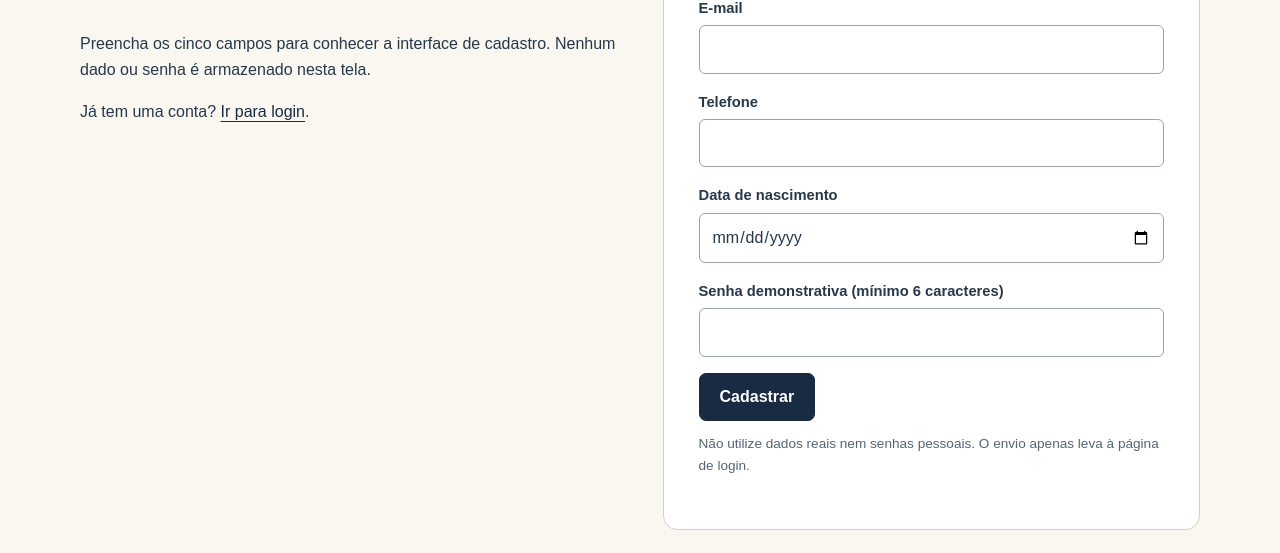
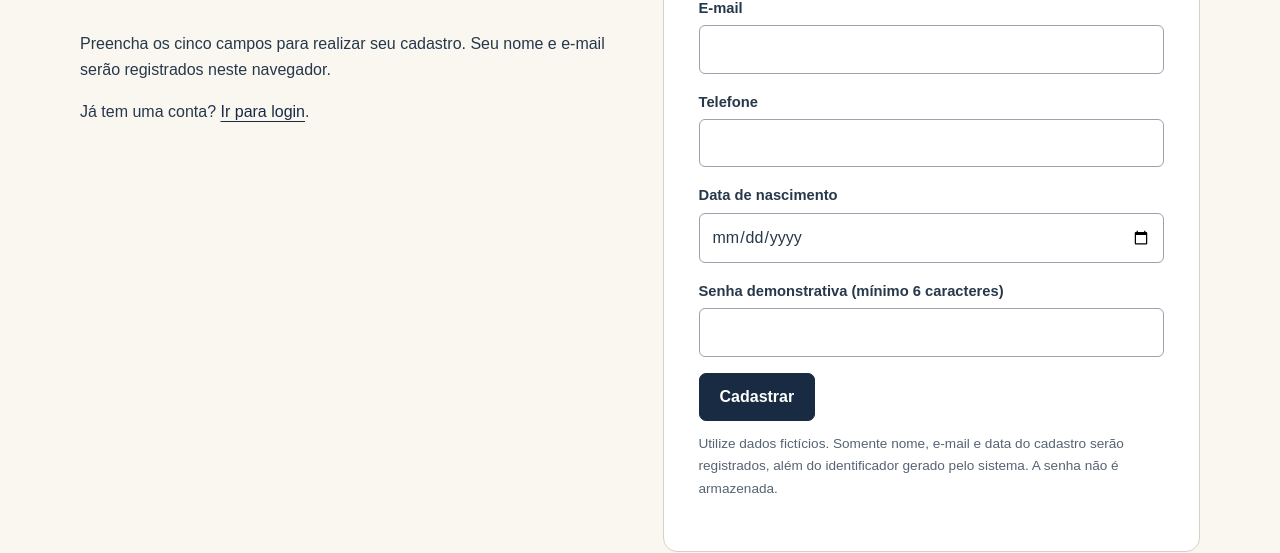
Before and after one commit to luinsta/sono-conforto, a plain HTML site: page cadastro.html in a window 1280 px wide. Shown: the part 259-812 px from the top of the page. Drawn offline with Linux system fonts and the light colour scheme.

Commit message:
Add files via upload

```diff
--- a/cadastro.html
+++ b/cadastro.html
@@ -7,7 +7,7 @@
   <title>Cadastro | Sono &amp; Conforto</title>
   <link rel="icon" href="img/moon.svg" type="image/svg+xml">
   <link rel="stylesheet" href="css/style.css">
-
+  <script src="js/cadastro.js" defer></script>
 </head>
 <body>
   <a class="skip" href="#conteudo">Ir ao conteúdo</a>
@@ -15,7 +15,7 @@
     <a class="brand" href="index.html"><img src="img/moon.svg" width="32" height="32" alt="">Sono &amp; Conforto</a>
     <nav aria-label="Menu principal"><a href="index.html">Início</a><a href="index.html#catalogo">Catálogo</a><a href="index.html#sobre">Sobre</a><a href="cadastro.html" aria-current="page">Cadastro</a><a href="login.html">Login</a><a href="admin.html">Admin</a></nav>
   </div></header>
-  <main id="conteudo"><section class="wrap form-layout"><div class="form-intro"><p class="eyebrow">SUA CONTA</p><h1>Crie seu cadastro</h1><p>Preencha os cinco campos para conhecer a interface de cadastro. Nenhum dado ou senha é armazenado nesta tela.</p><p>Já tem uma conta? <a href="login.html">Ir para login</a>.</p></div><div class="panel"><form id="cadastro-form" action="login.html" method="get"><label for="nome">Nome completo</label><input id="nome" type="text" autocomplete="name" required maxlength="100"><label for="email">E-mail</label><input id="email" type="email" autocomplete="email" required maxlength="254"><label for="telefone">Telefone</label><input id="telefone" type="tel" autocomplete="tel" required maxlength="25"><label for="nascimento">Data de nascimento</label><input id="nascimento" type="date" autocomplete="bday" required><label for="senha">Senha demonstrativa (mínimo 6 caracteres)</label><input id="senha" type="password" autocomplete="new-password" required minlength="6"><button class="button" type="submit">Cadastrar</button><p class="small">Não utilize dados reais nem senhas pessoais. O envio apenas leva à página de login.</p></form></div></section></main>
+  <main id="conteudo"><section class="wrap form-layout"><div class="form-intro"><p class="eyebrow">SUA CONTA</p><h1>Crie seu cadastro</h1><p>Preencha os cinco campos para realizar seu cadastro. Seu nome e e-mail serão registrados neste navegador.</p><p>Já tem uma conta? <a href="login.html">Ir para login</a>.</p></div><div class="panel"><form id="cadastro-form" action="login.html" method="get"><label for="nome">Nome completo</label><input id="nome" type="text" autocomplete="name" required maxlength="100"><label for="email">E-mail</label><input id="email" type="email" autocomplete="email" required maxlength="254"><label for="telefone">Telefone</label><input id="telefone" type="tel" autocomplete="tel" required maxlength="25"><label for="nascimento">Data de nascimento</label><input id="nascimento" type="date" autocomplete="bday" required><label for="senha">Senha demonstrativa (mínimo 6 caracteres)</label><input id="senha" type="password" autocomplete="new-password" required minlength="6"><button class="button" type="submit">Cadastrar</button><p class="small">Utilize dados fictícios. Somente nome, e-mail e data do cadastro serão registrados, além do identificador gerado pelo sistema. A senha não é armazenada.</p><p id="cadastro-mensagem" class="status" role="status" aria-live="polite" hidden></p></form></div></section></main>
   <footer class="site-footer"><div class="wrap footer-inner"><div><strong>Sono &amp; Conforto</strong><p>Projeto acadêmico de Web Front-end · Grupo 02</p></div><div><a href="index.html#contato">Contato</a> · <a href="curriculo.html">Currículo do desenvolvedor</a></div></div><div class="wrap footer-note">Catálogo fictício para fins acadêmicos. Não realiza vendas nem pagamentos.</div></footer>
 </body>
 </html>
```
